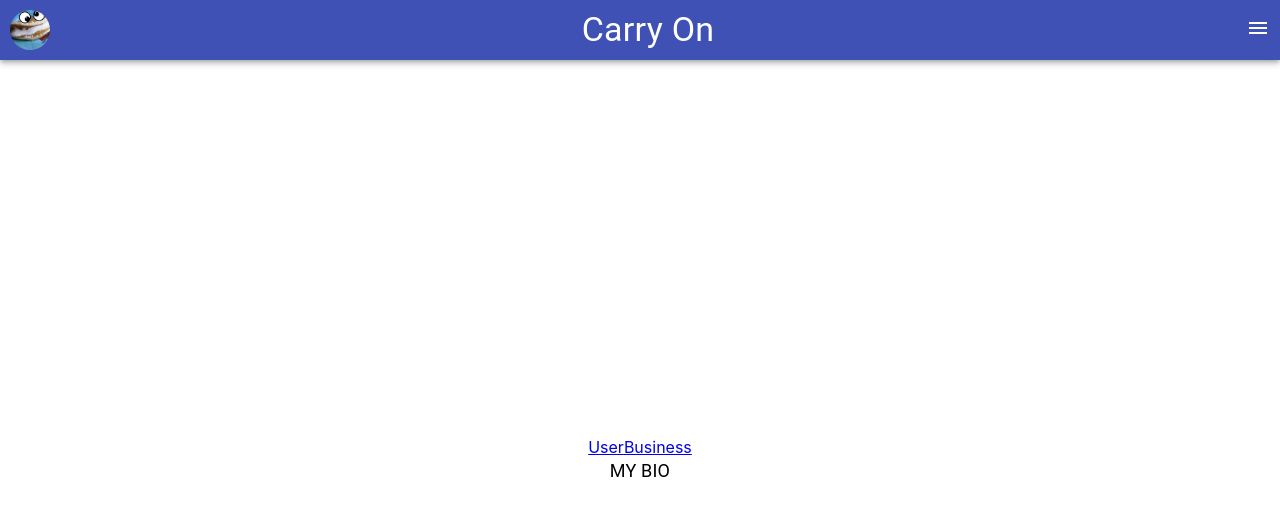
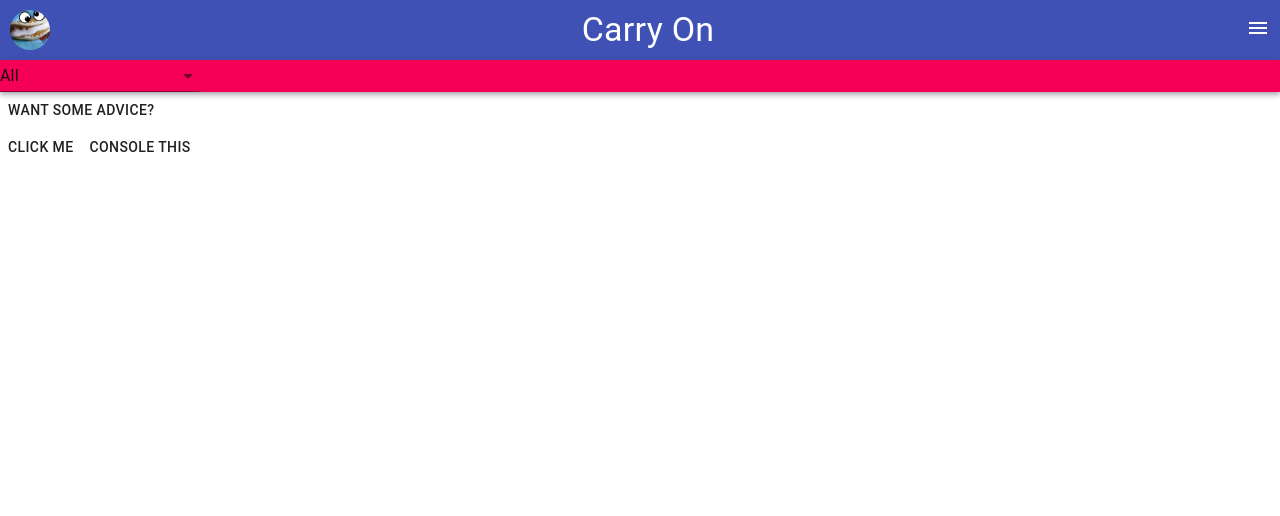
Before and after one commit to Jacoblynch99/jacoblynch-capstone, a React (Create React App) app: page / in a window 1280 px wide. Shown: the top 516 px of the page. Built offline with nearby package versions, Linux system fonts and the light colour scheme; no server answers.

Commit message:
almost there

```diff
--- a/src/Router.js
+++ b/src/Router.js
@@ -24,7 +24,7 @@
 
     return (
         <Switch>
-            <Route exact path="/" component={Landing} />
+            <Route exact path="/" component={UserLanding} />
             <Route path="/business/login" component={Login} />
             <Route path="/user/login" component={Login} />
             <ProtectedRoute path="/user/landing" component={UserLanding} />
--- a/src/components/Landing.js
+++ b/src/components/Landing.js
@@ -20,7 +20,7 @@
                 alignItems="center"
             >
                 <Grid item>
-                    <Link to="/user/login">User</Link>
+                    <Link to="/user/landing">User</Link>
                 </Grid>
                 <Grid item>
                     <Link to="/business/login">Business</Link>
```
